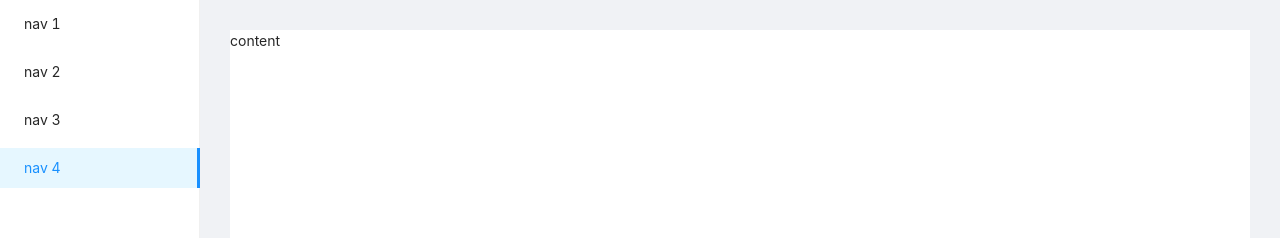
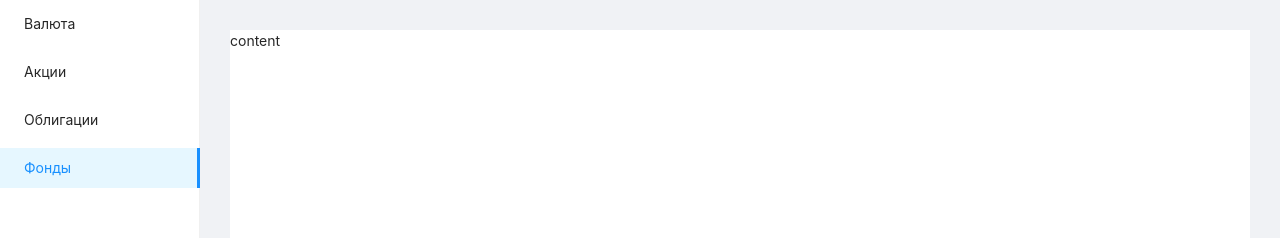
Before and after one commit to YusufZarifyanov/ReactIInvestmentApp, a React (Create React App) app: page / in a window 1280 px wide. Shown: the top 238 px of the page. Built offline with nearby package versions, Linux system fonts and the light colour scheme.

Commit message:
Add text sidebar

```diff
--- a/src/components/MainComponent.js
+++ b/src/components/MainComponent.js
@@ -13,10 +13,10 @@ const MainComponent = () => {
             mode="inline"
             defaultSelectedKeys={["4"]}
           >
-            <Menu.Item key="1">nav 1</Menu.Item>
-            <Menu.Item key="2">nav 2</Menu.Item>
-            <Menu.Item key="3">nav 3</Menu.Item>
-            <Menu.Item key="4">nav 4</Menu.Item>
+            <Menu.Item key="1">Валюта</Menu.Item>
+            <Menu.Item key="2">Акции</Menu.Item>
+            <Menu.Item key="3">Облигации</Menu.Item>
+            <Menu.Item key="4">Фонды</Menu.Item>
           </Menu>
         </Sider>
         <Content className="content_block">
```
